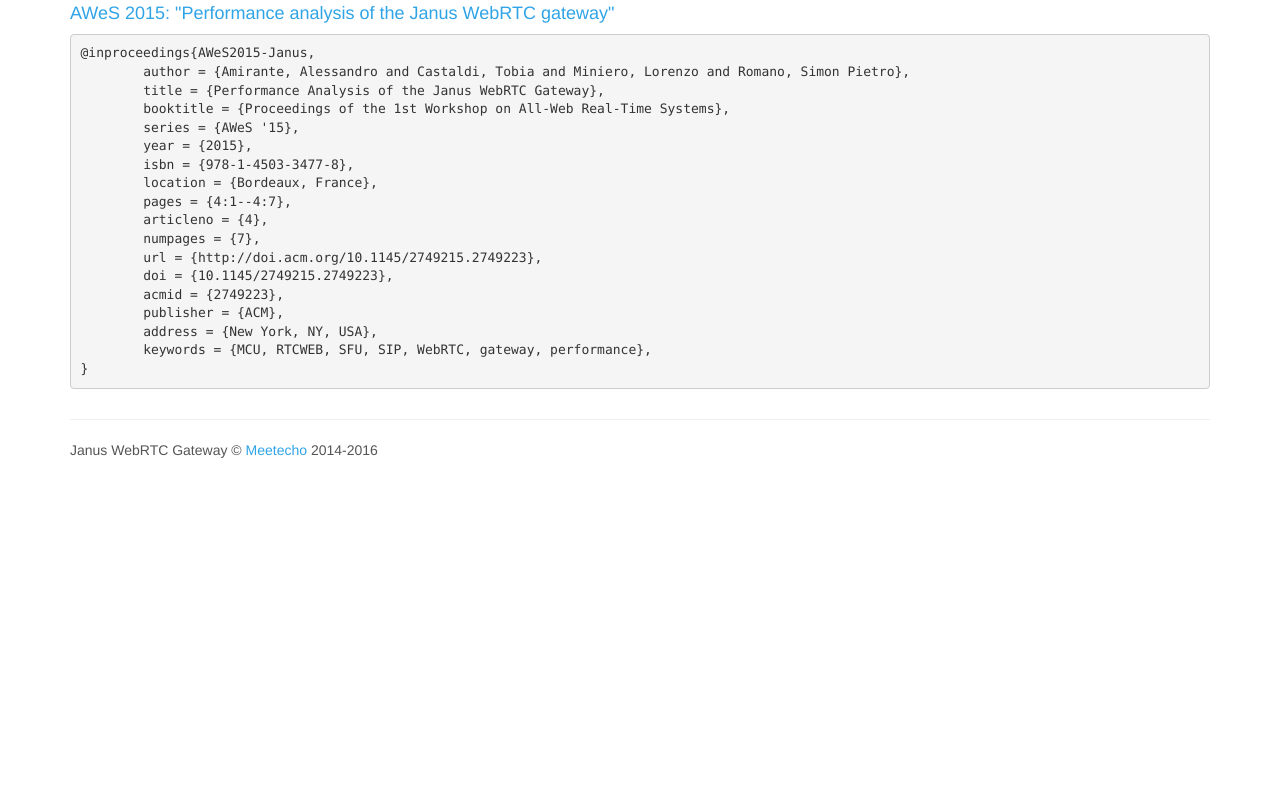
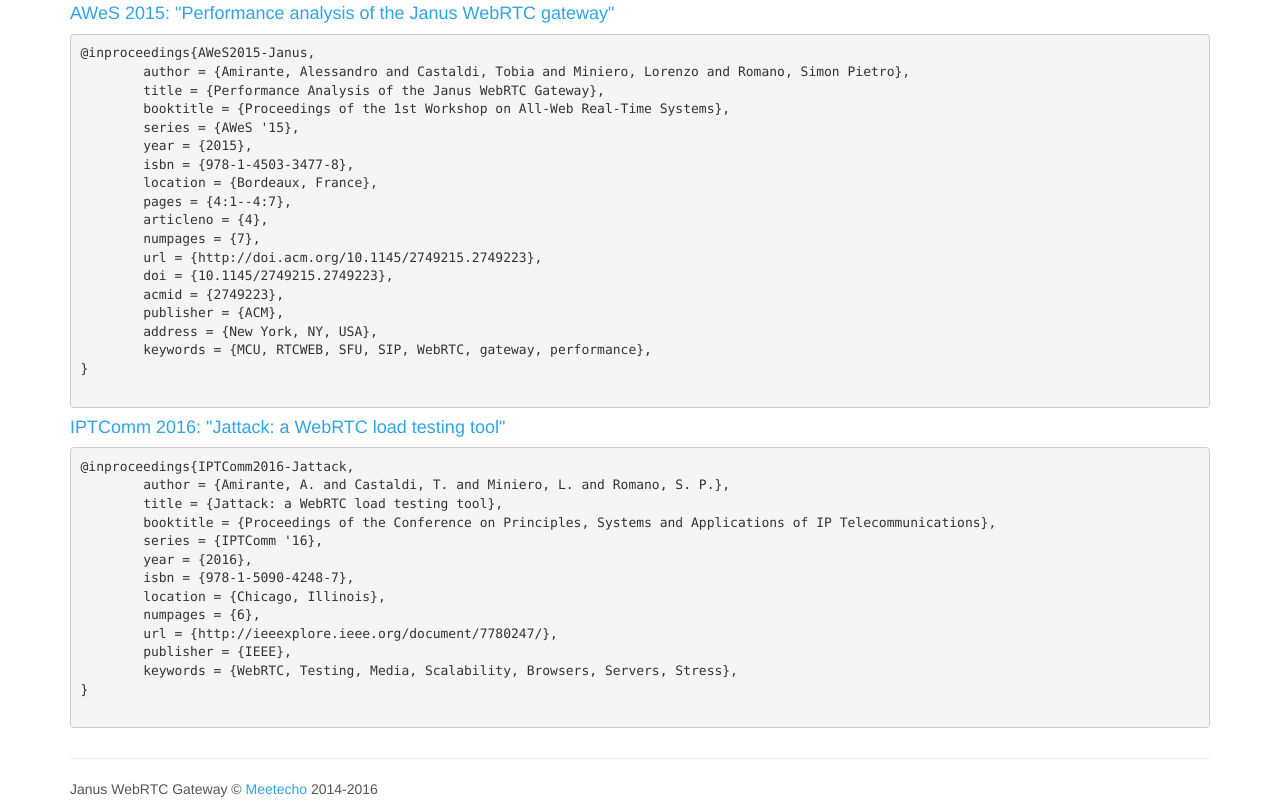
Before and after one commit to fossabot/janus-gateway, a website: page html/citeus.html in a window 1280 px wide. Shown: the part 600-1409 px from the top of the page. Before the commit the page ends 1070 px from the top, so only its background shows below. Drawn offline with Linux system fonts and the light colour scheme.

Commit message:
Added another paper (Jattack) to publications page

```diff
--- a/html/citeus.html
+++ b/html/citeus.html
@@ -71,7 +71,24 @@
 	publisher = {ACM},
 	address = {New York, NY, USA},
 	keywords = {MCU, RTCWEB, SFU, SIP, WebRTC, gateway, performance},
-}			</pre>
+}
+			</pre>
+			<h4><a href="http://ieeexplore.ieee.org/document/7780247/">IPTComm 2016: "Jattack: a WebRTC load testing tool"</a></h4>
+			<pre>
+@inproceedings{IPTComm2016-Jattack,
+	author = {Amirante, A. and Castaldi, T. and Miniero, L. and Romano, S. P.},
+	title = {Jattack: a WebRTC load testing tool},
+	booktitle = {Proceedings of the Conference on Principles, Systems and Applications of IP Telecommunications},
+	series = {IPTComm '16},
+	year = {2016},
+	isbn = {978-1-5090-4248-7},
+	location = {Chicago, Illinois},
+	numpages = {6},
+	url = {http://ieeexplore.ieee.org/document/7780247/},
+	publisher = {IEEE},
+	keywords = {WebRTC, Testing, Media, Scalability, Browsers, Servers, Stress},
+}
+			</pre>
 		</div>
 	</div>
 
```
